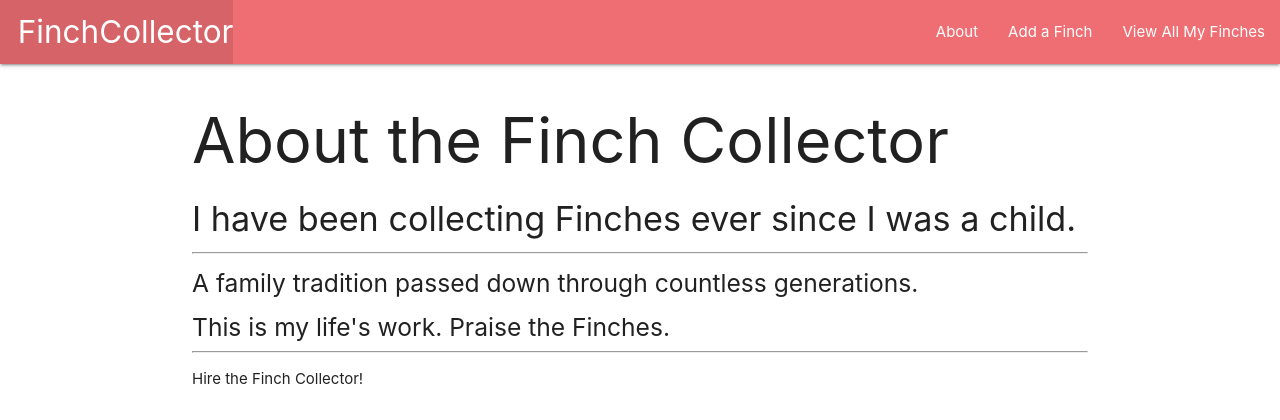
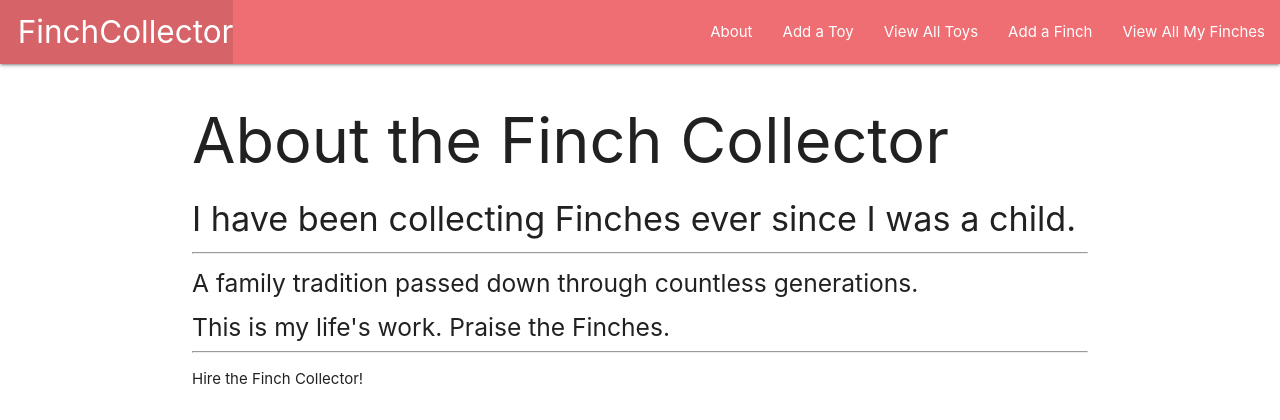
Before and after one commit to mrjohnbeard/finchcollector, a Django app: page /about/ in a window 1280 px wide. Shown: the top 420 px of the page. Run offline with Django 4.2, Linux system fonts and the light colour scheme.

Commit message:
part 5 complete

```diff
--- a/finchcollector/main_app/templates/base.html
+++ b/finchcollector/main_app/templates/base.html
@@ -20,6 +20,8 @@
         </ul>
         <ul class="right">
           <li><a href="{% url 'about' %}">About</a></li>
+          <li><a href="{% url 'toys_create' %}">Add a Toy</a></li>
+          <li><a href="{% url 'toys_index' %}">View All Toys</a></li>
           <li><a href="{% url 'finches_create' %}">Add a Finch</a></li>
           <li><a href="{% url 'index' %}">View All My Finches</a></li>
         </ul>
--- a/finchcollector/main_app/views.py
+++ b/finchcollector/main_app/views.py
@@ -19,8 +19,9 @@ def finches_index(request):
 
 def finches_detail(request, finch_id):
   finch = Finch.objects.get(id=finch_id)
+  toys_finch_doesnt_have = Toy.objects.exclude(id__in=finch.toys.all().values_list('id'))
   feeding_form = FeedingForm()
-  return render(request, 'finches/detail.html', { 'finch': finch, 'feeding_form': feeding_form, 'toys' : toys_finch_doesnt_have })
+  return render(request, 'finches/detail.html', { 'finch': finch, 'feeding_form': feeding_form, 'toys' : toys_finch_doesnt_have, })
 
 class FinchCreate(CreateView):
   model = Finch
```
